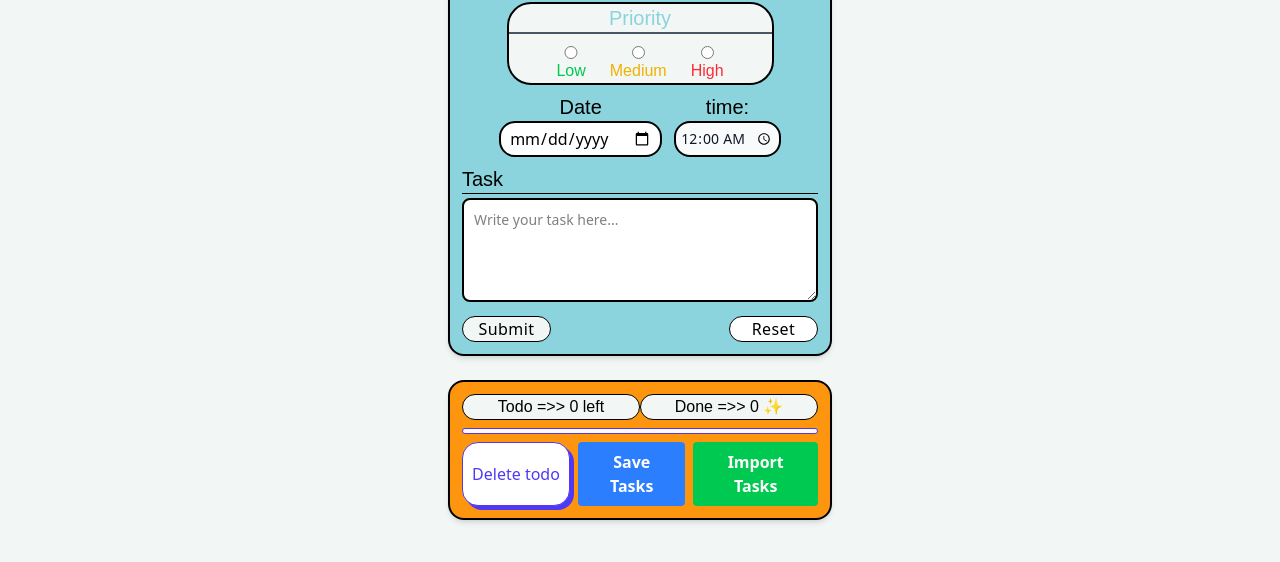
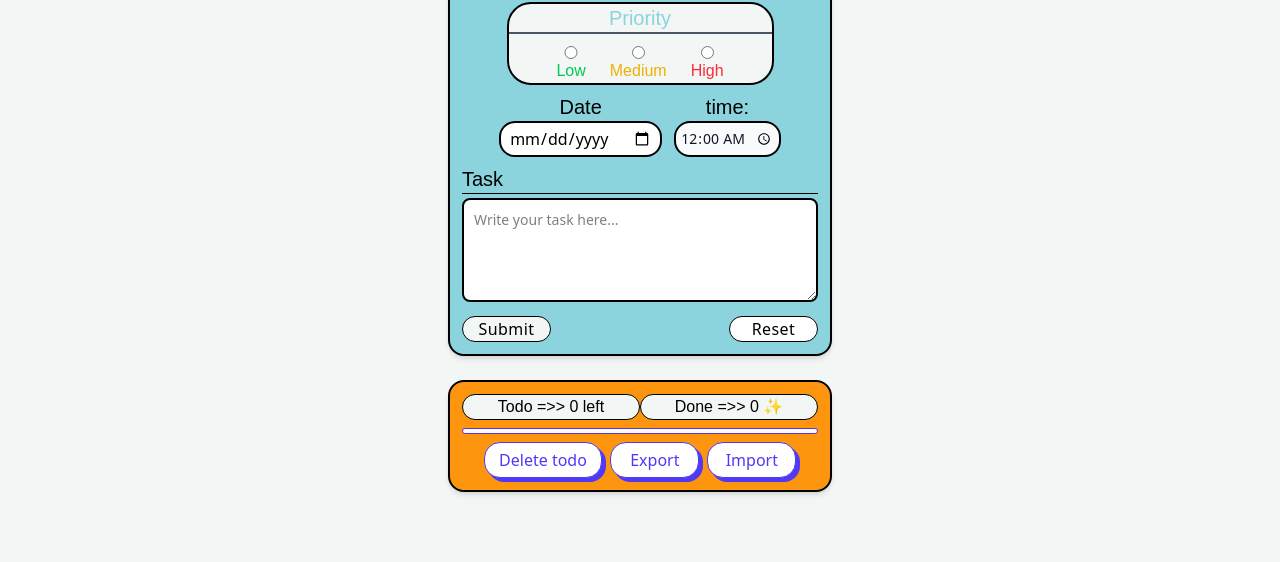
Before and after one commit to alfaridzi-m/todolist, a website: page index.html in a window 1280 px wide. Shown: the part 194-756 px from the top of the page. Drawn offline with Linux system fonts and the light colour scheme; a web font is replaced by a local one.

Commit message:
penambahan fitur export import

```diff
--- a/index.html
+++ b/index.html
@@ -84,12 +84,16 @@
                 <span class="absolute inset-0 w-full h-full rounded-2xl bg-white border border-indigo-600 group-hover:bg-indigo-50 hid"></span>
                 <span class="relative text-indigo-600 ">Delete done</span>
             </button>
-            <button id="save-tasks" class="bg-blue-500 hover:bg-blue-700 text-white font-bold py-2 px-4 rounded">
-                Save Tasks
+            <button id="save-tasks" class="relative w-1/4    font-medium group py-1.5 px-2.5 cursor-pointer">
+                <span class="absolute inset-0 w-full h-full rounded-2xl duration-100 ease-out transform translate-x-1 translate-y-1 bg-indigo-600 group-hover:-translate-x-0 group-hover:-translate-y-0"></span>
+                <span class="absolute inset-0 w-full h-full rounded-2xl bg-white border border-indigo-600 group-hover:bg-indigo-50 hid"></span>
+                <span class="relative text-indigo-600 ">Export</span>
             </button>
             <input type="file" id="import-tasks" accept=".json" style="display: none;">
-            <button id="import-button" class="bg-green-500 hover:bg-green-700 text-white font-bold py-2 px-4 rounded">
-                Import Tasks
+            <button id="import-button" class="relative w-1/4    font-medium group py-1.5 px-2.5 cursor-pointer">
+                <span class="absolute inset-0 w-full h-full rounded-2xl duration-100 ease-out transform translate-x-1 translate-y-1 bg-indigo-600 group-hover:-translate-x-0 group-hover:-translate-y-0"></span>
+                <span class="absolute inset-0 w-full h-full rounded-2xl bg-white border border-indigo-600 group-hover:bg-indigo-50 hid"></span>
+                <span class="relative text-indigo-600 ">Import</span>
             </button>
         </div>
     </footer>
```
Also changed, not shown: style/style.css.
